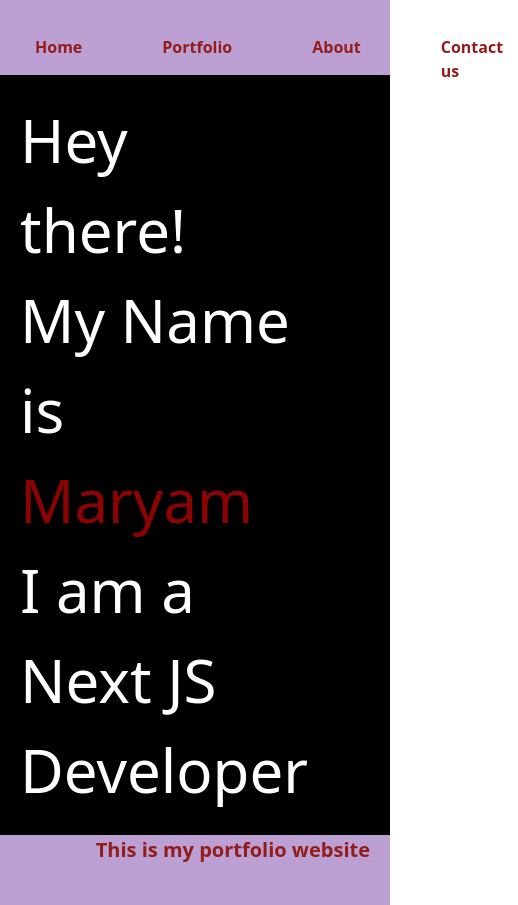
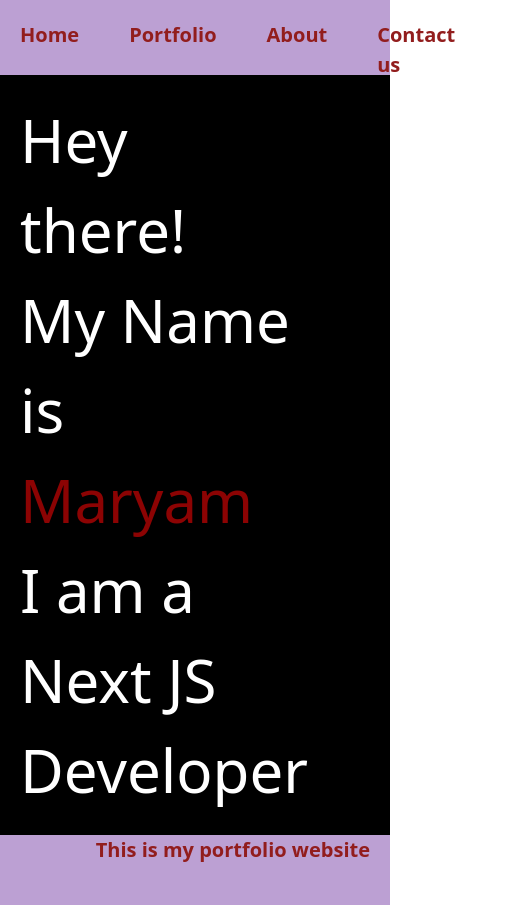
Before and after one commit to maryamkhan00/Q2-assignment3, a Next.js app: page / in a window 390 px wide. Shown: the whole page, 518 px wide, since content can reach past the window. Built offline with nearby package versions, Linux system fonts and the light colour scheme.

Commit message:
laptop view

```diff
--- a/src/app/globals.css
+++ b/src/app/globals.css
@@ -80,20 +80,3 @@
 .point{
   color: bisque;
 }
-
-@media (max-width: 768px) {
-  body {
-    font-size: 16px;
-  }
-  .container {
-    flex-direction: column;
-  }
-  image {
-    max-width: 100%;
-    height: auto;
-  }
-  header-buttons, li {
-    padding: 15px;
-    font-size: 16px;
-  }
-}
```
